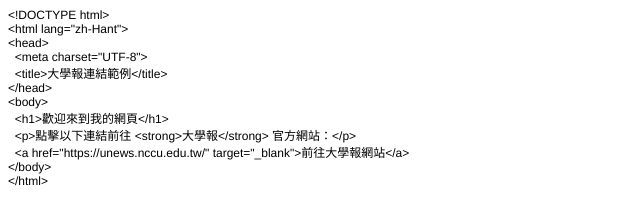
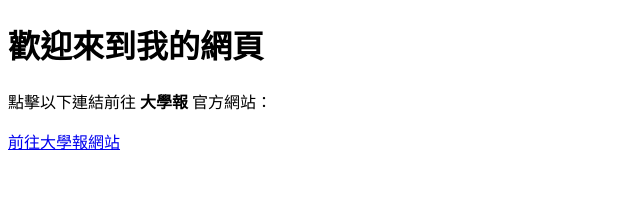
Before and after one commit to rosie1202/test2, a plain HTML site: page index.html in a window 1280 px wide. Shown: the whole page, without its empty margins (0-640 px from the left). Drawn offline with Linux system fonts and the light colour scheme.

Commit message:
Add files via upload

```diff
--- a/index.html
+++ b/index.html
@@ -1,27 +1,12 @@
-<!DOCTYPE html PUBLIC "-//W3C//DTD HTML 4.01//EN" "http://www.w3.org/TR/html4/strict.dtd">
-<html>
+<!DOCTYPE html>
+<html lang="zh-Hant">
 <head>
-  <meta http-equiv="Content-Type" content="text/html; charset=utf-8">
-  <meta http-equiv="Content-Style-Type" content="text/css">
-  <title></title>
-  <meta name="Generator" content="Cocoa HTML Writer">
-  <meta name="CocoaVersion" content="2487.7">
-  <style type="text/css">
-    p.p1 {margin: 0.0px 0.0px 0.0px 0.0px; font: 12.0px Helvetica}
-  </style>
+  <meta charset="UTF-8">
+  <title>大學報連結範例</title>
 </head>
 <body>
-<p class="p1">&lt;!DOCTYPE html&gt;</p>
-<p class="p1">&lt;html lang="zh-Hant"&gt;</p>
-<p class="p1">&lt;head&gt;</p>
-<p class="p1"><span class="Apple-converted-space">  </span>&lt;meta charset="UTF-8"&gt;</p>
-<p class="p1"><span class="Apple-converted-space">  </span>&lt;title&gt;大學報連結範例&lt;/title&gt;</p>
-<p class="p1">&lt;/head&gt;</p>
-<p class="p1">&lt;body&gt;</p>
-<p class="p1"><span class="Apple-converted-space">  </span>&lt;h1&gt;歡迎來到我的網頁&lt;/h1&gt;</p>
-<p class="p1"><span class="Apple-converted-space">  </span>&lt;p&gt;點擊以下連結前往 &lt;strong&gt;大學報&lt;/strong&gt; 官方網站：&lt;/p&gt;</p>
-<p class="p1"><span class="Apple-converted-space">  </span>&lt;a href="https://unews.nccu.edu.tw/" target="_blank"&gt;前往大學報網站&lt;/a&gt;</p>
-<p class="p1">&lt;/body&gt;</p>
-<p class="p1">&lt;/html&gt;</p>
+  <h1>歡迎來到我的網頁</h1>
+  <p>點擊以下連結前往 <strong>大學報</strong> 官方網站：</p>
+  <a href="https://unews.nccu.edu.tw/" target="_blank">前往大學報網站</a>
 </body>
 </html>
```
